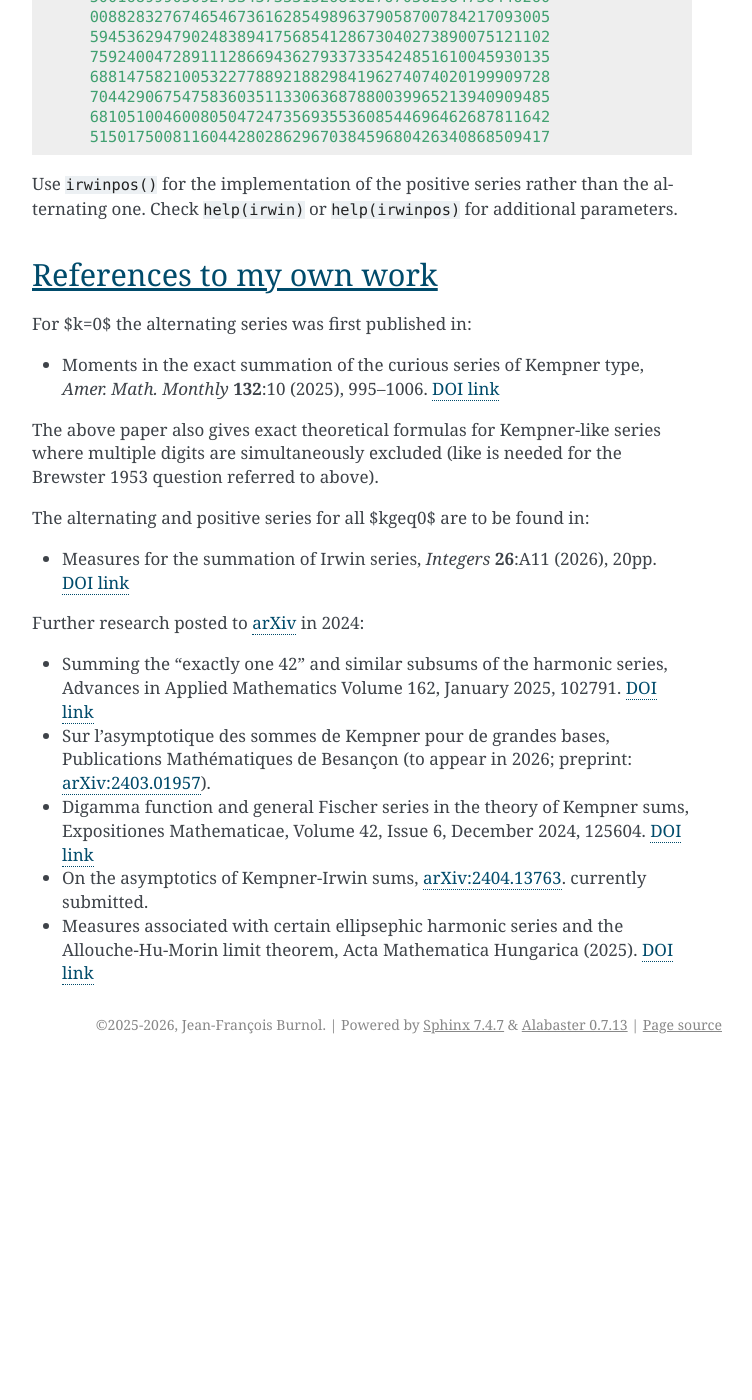
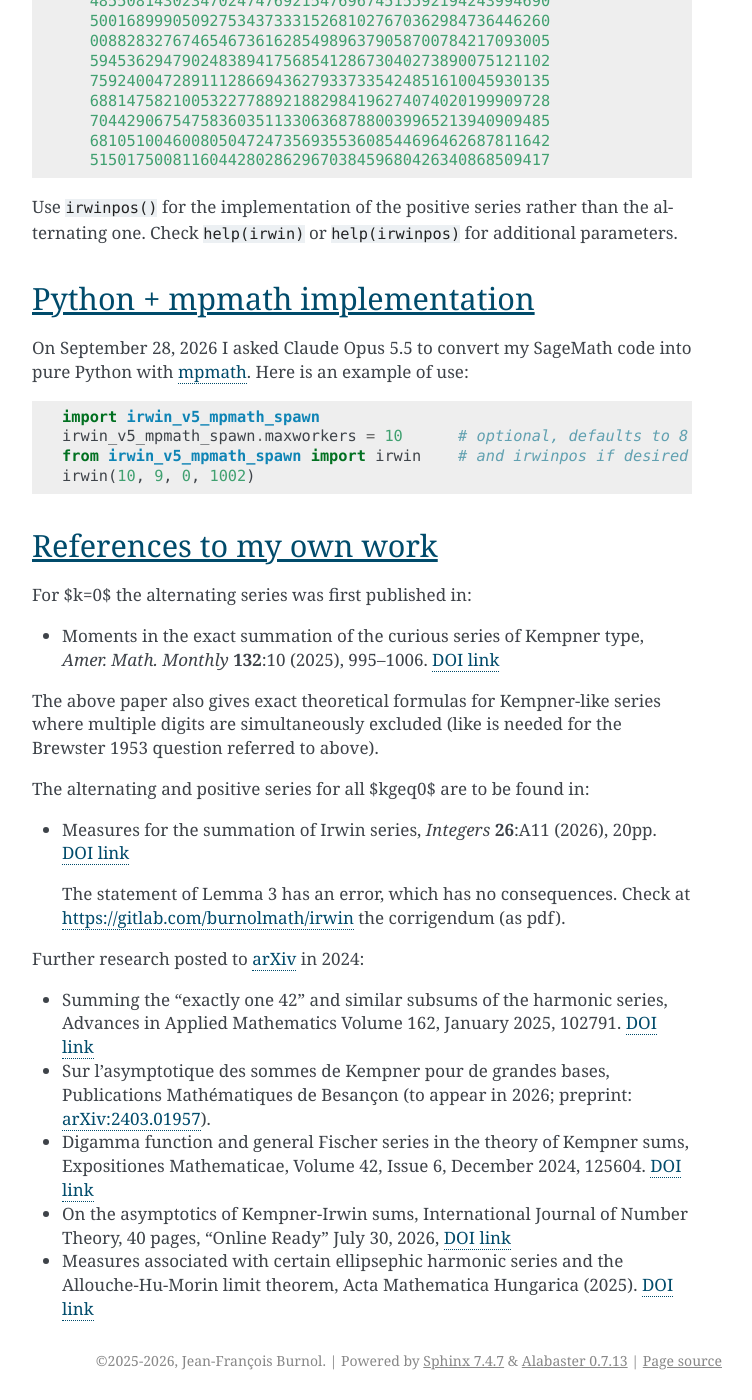
Before and after one commit to burnol-math/irwin, a Sphinx documentation site: the page built from docs/index.rst, in a window 1280 px wide and 1400 px high, scrolled down 8054 px. Shown: the whole window, without its empty margins (388-1140 px from the left). Built offline with Sphinx 7.4.7, drawn with Linux system fonts in a browser that asks for light colours; before the commit the page ends 9118 px from its top, so only the background shows below that; some of the changed text lies outside the part shown.

Commit message:
Update front page (Sep. 28, 2026)

```diff
--- a/docs/index.rst
+++ b/docs/index.rst
@@ -414,6 +414,18 @@ Use ``irwinpos()`` for the implementation of the positive series rather than
 the alternating one.
 Check ``help(irwin)`` or ``help(irwinpos)`` for additional parameters.
 
+Python + mpmath implementation
+==============================
+
+On September 28, 2026 I asked Claude Opus 5.5 to convert my SageMath
+code into pure Python with mpmath_.   Here is an example of use::
+
+    import irwin_v5_mpmath_spawn
+    irwin_v5_mpmath_spawn.maxworkers = 10      # optional, defaults to 8
+    from irwin_v5_mpmath_spawn import irwin    # and irwinpos if desired
+    irwin(10, 9, 0, 1002)
+
+.. _mpmath: https://mpmath.org
 
 References to my own work
 =========================
@@ -436,6 +448,9 @@ The alternating and positive series for all $k\geq0$ are to be found in:
 
   __ https://doi.org/10.5281/zenodo.18154150
 
+  The statement of Lemma 3 has an error, which has no consequences.
+  Check at https://gitlab.com/burnolmath/irwin the corrigendum (as pdf).
+
 Further research posted to arXiv_ in 2024:
 
 .. _arxiv: https://arxiv.org
@@ -456,7 +471,10 @@ Further research posted to arXiv_ in 2024:
   __ https://doi.org/10.1016/j.exmath.2024.125604
 
 - On the asymptotics of Kempner-Irwin sums,
-  `arXiv:2404.13763 <https://arxiv.org/abs/2404.13763>`_.  currently submitted.
+  International Journal of Number Theory, 40 pages, "Online Ready" July 30, 2026,
+  `DOI link`__
+
+  __ https://doi.org/10.1142/s1793042126501319
 
 - Measures associated with certain ellipsephic harmonic series and the
   Allouche-Hu-Morin limit theorem, Acta Mathematica Hungarica (2025).
```
